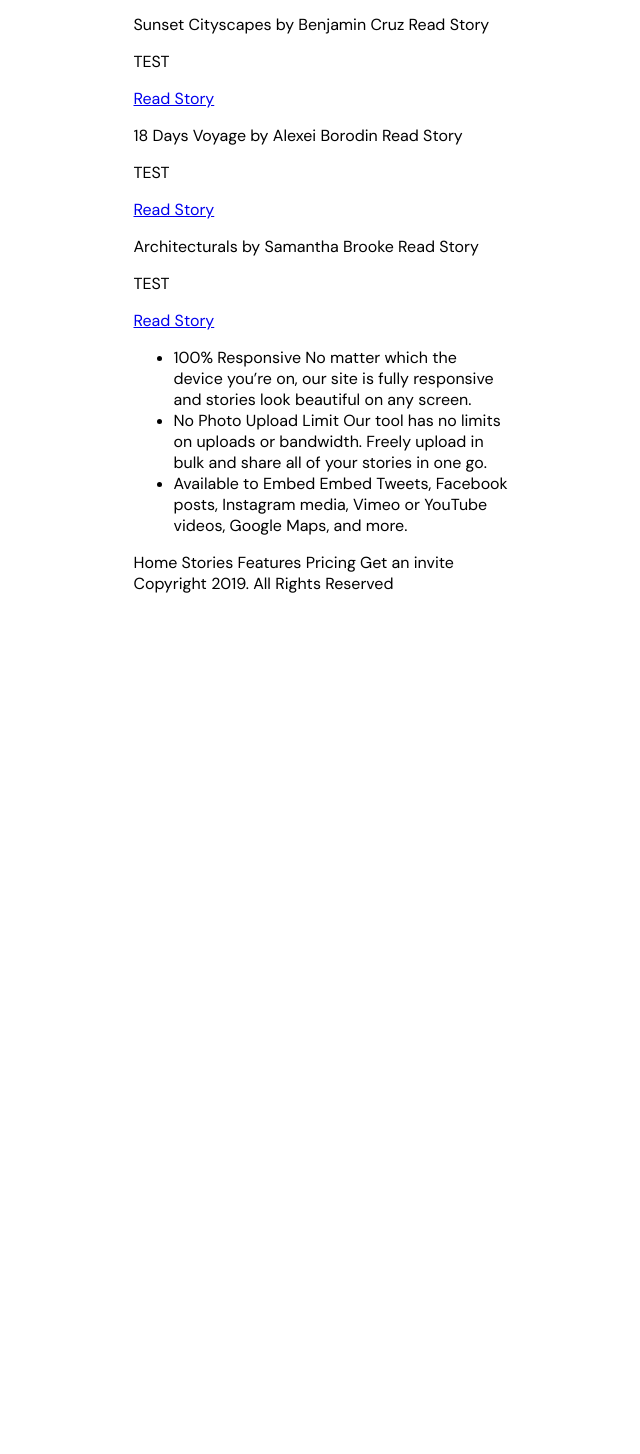
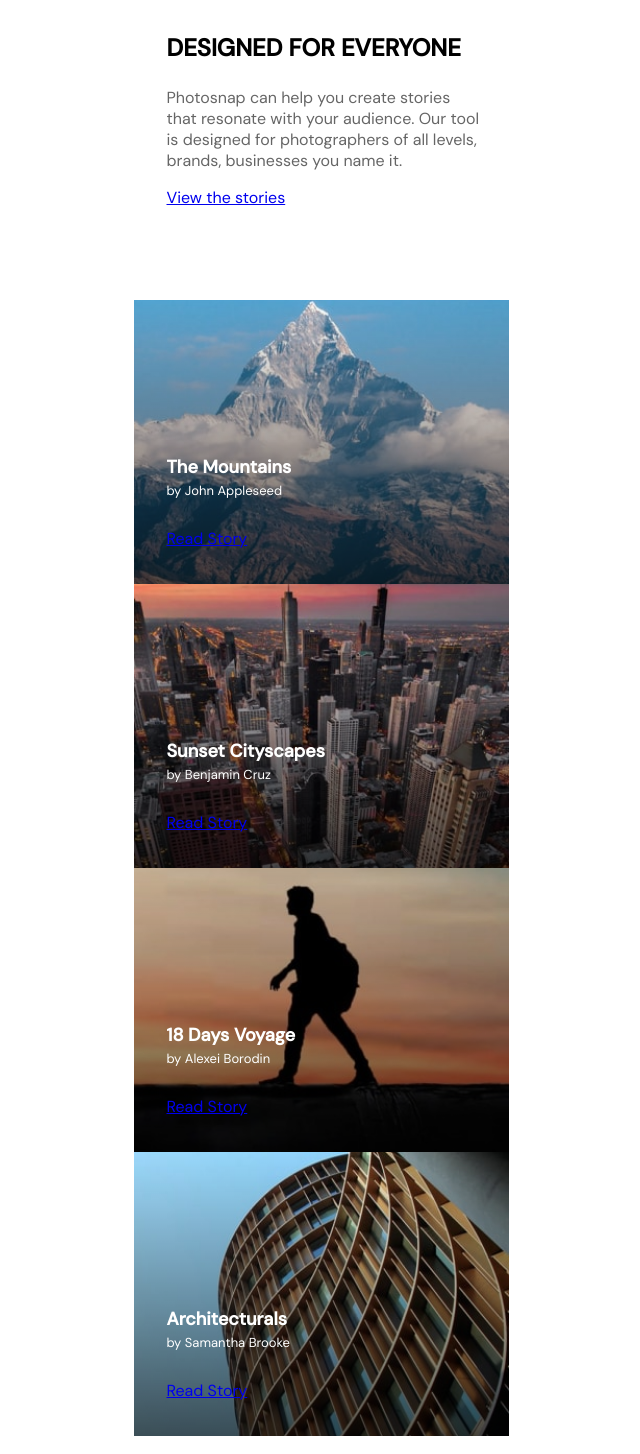
Before and after one commit to johanbijlsma/photosnap, a SvelteKit app: page / in a window 1280 px wide. Shown: the part 1720-3174 px from the top of the page, without its empty margins (319-959 px from the left). Before the commit the page ends 2314 px from the top, so only its background shows below. Built offline with nearby package versions, Linux system fonts and the light colour scheme.

Commit message:
started on the photo-wrapper

```diff
--- a/src/routes/+page.svelte
+++ b/src/routes/+page.svelte
@@ -9,6 +9,14 @@
 	import designedS from '$lib/assets/home/designed-for-everyone-S.jpg';
 	import designedM from '$lib/assets/home/designed-for-everyone-M.jpg';
 	import designedL from '$lib/assets/home/designed-for-everyone-L.jpg';
+	import mountainsS from '$lib/assets/stories/mountains-S.jpg';
+	import mountainsL from '$lib/assets/stories/mountains-L.jpg';
+	import cityscapesS from '$lib/assets/stories/cityscapes-S.jpg';
+	import cityscapesL from '$lib/assets/stories/cityscapes-L.jpg';
+	import eighteenS from '$lib/assets/stories/18-days-voyage-S.jpg';
+	import eighteenL from '$lib/assets/stories/18-days-voyage-L.jpg';
+	import architecturalsS from '$lib/assets/stories/architecturals-S.jpg';
+	import architecturalsL from '$lib/assets/stories/architecturals-L.jpg';
 </script>
 
 <nav>
@@ -98,28 +106,60 @@
 	</div>
 	<div class="photo-wrapper">
 		<div class="photo-card">
-			<p class="photo-title" />
-			The Mountains by John Appleseed Read Story
-			<p class="photo-author">TEST</p>
-			<a href="/stories" class="photo-link">Read Story</a>
+			<img
+				src={mountainsS}
+				alt=""
+				width="100%"
+				loading="lazy"
+				srcset="{mountainsS} 400w, {mountainsL} 900w"
+			/>
+			<div class="photo-card--inner">
+				<p class="photo-title">The Mountains</p>
+				<p class="photo-author">by John Appleseed</p>
+				<a href="/stories" class="photo-link">Read Story</a>
+			</div>
 		</div>
 		<div class="photo-card">
-			<p class="photo-title" />
-			Sunset Cityscapes by Benjamin Cruz Read Story
-			<p class="photo-author">TEST</p>
-			<a href="/stories" class="photo-link">Read Story</a>
+			<img
+				src={cityscapesS}
+				alt=""
+				width="100%"
+				loading="lazy"
+				srcset="{cityscapesS} 400w, {cityscapesL} 900w"
+			/>
+			<div class="photo-card--inner">
+				<p class="photo-title">Sunset Cityscapes</p>
+				<p class="photo-author">by Benjamin Cruz</p>
+				<a href="/stories" class="photo-link">Read Story</a>
+			</div>
 		</div>
 		<div class="photo-card">
-			<p class="photo-title" />
-			18 Days Voyage by Alexei Borodin Read Story
-			<p class="photo-author">TEST</p>
-			<a href="/stories" class="photo-link">Read Story</a>
+			<img
+				src={eighteenS}
+				alt=""
+				width="100%"
+				loading="lazy"
+				srcset="{eighteenS} 400w, {eighteenL} 900w"
+			/>
+			<div class="photo-card--inner">
+				<p class="photo-title">18 Days Voyage</p>
+				<p class="photo-author">by Alexei Borodin</p>
+				<a href="/stories" class="photo-link">Read Story</a>
+			</div>
 		</div>
 		<div class="photo-card">
-			<p class="photo-title" />
-			Architecturals by Samantha Brooke Read Story
-			<p class="photo-author">TEST</p>
-			<a href="/stories" class="photo-link">Read Story</a>
+			<img
+				src={architecturalsS}
+				alt=""
+				width="100%"
+				loading="lazy"
+				srcset="{architecturalsL} 400w, {architecturalsL} 900w"
+			/>
+			<div class="photo-card--inner">
+				<p class="photo-title">Architecturals</p>
+				<p class="photo-author">by Samantha Brooke</p>
+				<a href="/stories" class="photo-link">Read Story</a>
+			</div>
 		</div>
 	</div>
 
--- a/src/styles.css
+++ b/src/styles.css
@@ -32,13 +32,17 @@ nav {
 .card-wrapper {
 	display: flex;
 	flex-direction: column;
-	gap: 16px;
+
 	& .card {
 		background-color: var(--pure-white);
 		padding-inline: 33px 24px;
+		padding-block-end: 92px;
 		overflow-x: hidden;
 		& h2 {
 			text-transform: uppercase;
+			margin-block: 0px;
+			padding-block-start: 72px;
+			padding-block-end: 8px;
 		}
 		& p {
 			opacity: 0.6;
@@ -57,6 +61,54 @@ nav {
 	}
 }
 
+.photo-wrapper {
+	display: flex;
+	flex-direction: column;
+
+	& .photo-card {
+		background-color: var(--pure-white);
+		padding-inline: 33px 24px;
+		padding-block-end: 92px;
+		overflow: hidden;
+		background-image: linear-gradient(180deg, rgba(0, 0, 0, 0) 0.27%, rgba(0, 0, 0, 0.66) 100%);
+		& h2 {
+			text-transform: uppercase;
+			margin-block: 0px;
+		}
+
+		& img {
+			translate: -33px;
+			width: 118%;
+			max-height: 285px;
+			object-fit: cover;
+			object-position: 20% 50%;
+			aspect-ratio: 1/1;
+			mix-blend-mode: multiply;
+			margin-bottom: -210px;
+		}
+		& .photo-card--inner {
+			translate: 0 57px;
+			position: relative;
+			color: var(--pure-white);
+		}
+		& p.photo-title {
+			font-weight: 700;
+			font-size: 18px;
+			line-height: 25px;
+		}
+		& p.photo-author {
+			font-weight: 400;
+			font-size: 13px;
+			line-height: normal;
+			translate: 0 -16px;
+		}
+	}
+	& .card.createbg {
+		background-color: var(--pure-black);
+		color: var(--pure-white);
+	}
+}
+
 @media screen and (max-width: 400px) {
 	.mobile-hidden {
 		display: none;
@@ -64,4 +116,7 @@ nav {
 	.card-wrapper .card img {
 		width: 100vw;
 	}
+	.photo-wrapper .photo-card img {
+		width: 100vw;
+	}
 }
```
